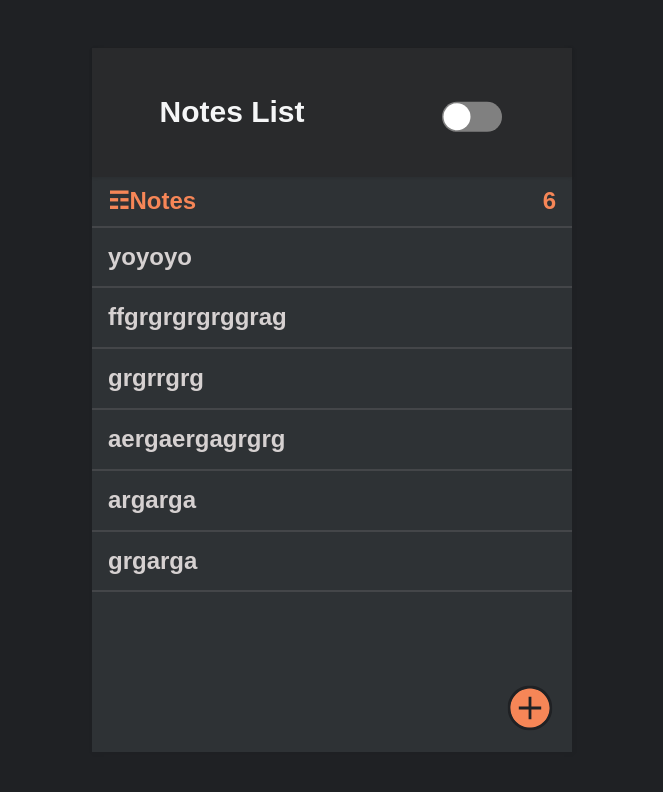
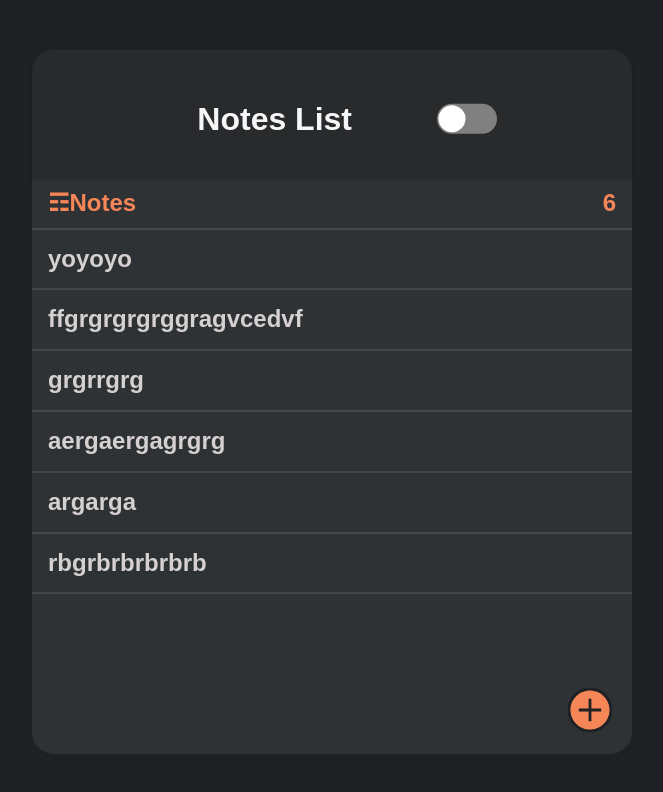
Before and after one commit to steliosal/mynotes, a React (Create React App) app: page / in a window 1280 px wide. Shown: the top 792 px of the page, without its empty margins (308-971 px from the left). Built offline with nearby package versions, Linux system fonts and the light colour scheme; data requests are answered from the project's data file.

Commit message:
theme progress

```diff
--- a/db.json
+++ b/db.json
@@ -2,17 +2,17 @@
   "notes": [
     {
       "body": "yoyoyo",
-      "updated": "2021-10-23T17:06:18.333Z",
+      "updated": "2021-10-25T14:23:01.651Z",
       "id": 8
     },
     {
-      "body": "ffgrgrgrgrggrag",
-      "updated": "2021-10-25T08:25:51.932Z",
+      "body": "ffgrgrgrgrggragvcedvf",
+      "updated": "2021-10-25T18:04:15.501Z",
       "id": 13
     },
     {
       "body": "grgrrgrg",
-      "updated": "2021-10-25T12:14:04.439Z",
+      "updated": "2021-10-25T15:49:16.771Z",
       "id": 18
     },
     {
@@ -26,8 +26,8 @@
       "id": 22
     },
     {
-      "body": "grgarga",
-      "updated": "2021-10-25T10:12:46.028Z",
+      "body": "rbgrbrbrbrbrb",
+      "updated": "2021-10-25T15:31:08.825Z",
       "id": 23
     }
   ]
--- a/src/App.css
+++ b/src/App.css
@@ -1,5 +1,5 @@
 
-:root {
+.light-mode {
   --color-main: #f68657;
   --color-text: #383a3f;
   --color-dark: #1f2124;
@@ -11,7 +11,7 @@
   --color-border:#e0e3e6;
 }
 
-.dark {
+.dark-mode {
     --color-main: #f68657;
     --color-text: #d6d1d1;
     --color-dark: #f5f6f7;
@@ -42,6 +42,60 @@ a{
     text-decoration: none;
 }
 
+/* TOGGLE SWITCH */
+
+input[type=checkbox]{
+	height: 0;
+	width: 0;
+	visibility: hidden;
+}
+
+
+
+
+label {
+	cursor: pointer;
+	text-indent: -9999px;
+	width: 200px;
+	height: 100px;
+	background: grey;
+	display: block;
+	border-radius: 100px;
+	position: relative;
+}
+
+label:after {
+	content: '';
+	position: absolute;
+	top: 5px;
+	left: 5px;
+	width: 90px;
+	height: 90px;
+	background: #fff;
+	border-radius: 90px;
+	transition: 0.3s;
+}
+
+input:checked + label {
+	background: #f68657;
+}
+
+input:checked + label:after {
+	left: calc(100% - 5px);
+	transform: translateX(-100%);
+}
+
+label:active:after {
+	width: 130px;
+}
+
+/* // centering
+body {
+	display: flex;
+	justify-content: center;
+	align-items: center;
+	height: 100vh;
+} */
 
 /* APP STYLES */
 
@@ -50,46 +104,60 @@ width: 100%;
 height: 100vh;
 color: var(--color-text);
 background-color: var(--color-bg);
-display: flex;
 align-items: center;
 }
 
 
 .app{
 width: 100%;
-max-width: 480px;
+max-width: 600px;
 height: 88vh;
 margin: 0 auto;
 background-color: var(--color-white);
 box-shadow: 1px 1px 6px rgba(0, 0, 0, 0.05);
 position: relative;
+bottom: -50px;
+border-radius: 22px;
 }
 
 .app-header {
+
     display: flex;
     align-items: center;
     padding: 0;
-    justify-content: center;
+    justify-content: space-between;
     background-color: var(--color-lighter);
     box-shadow: 0px 1px 3px rgba(0, 0, 0, 0.1);
-
+    border-top-left-radius: 22px;
+    border-top-right-radius: 22px;
 }
 
-.app-header h1 {
+.app-label {
     font-size: 30px;
     color: var(--color-dark);
     font-weight: 800;
-    text-align:center;
-    justify-content: space-between;
     flex: 1;
-
 }
 
-.switch{
-  flex: 1
+.app-label h1{
+    position: absolute;
+    right: 280px;
+    top: 55px;
+    font-size: xx-large;
+    font-weight: 600;
+}
+
+.app-toggle{
+
+  flex: 1;
+  transform: scale(0.3);
 
 }
 /* NOTES PAGE */
+
+.notes{
+    flex: 1;
+}
 
 .notes-header{
 display: flex;
--- a/src/App.js
+++ b/src/App.js
@@ -1,4 +1,4 @@
-import React from "react";
+import React,{useState} from "react";
 import { BrowserRouter as Router, Route } from "react-router-dom";
 import Header from "./components/Header";
 import NotesPage from "./pages/NotesPage";
@@ -7,13 +7,23 @@ import './App.css';
 
 
 function App() {
+
+  const [darkMode, setDarkMode] = useState(true);
   return (
     <Router>
-      <div className = "container dark">
+      <div className = { darkMode ? "dark-mode" : "light-mode"}>
+      <div className = "container">
         <div className="app">
-        <Header />
-        <Route component={NotesPage} exact path="/" />
-        <Route component={SingleNotePage} path="/note/:id" />
+          <div className="app-header">
+            <Header/>
+            <div className="app-toggle">
+              <input type="checkbox" id="switch" onChange={() => setDarkMode(!darkMode)}/>
+              <label for="switch">Toggle</label>
+            </div>
+        </div>
+          <Route component={NotesPage} exact path="/" />
+          <Route component={SingleNotePage} path="/note/:id" />
+          </div>
     </div>
     </div>
       </Router>
--- a/src/components/Header.jsx
+++ b/src/components/Header.jsx
@@ -1,11 +1,11 @@
 import React from "react";
-import ToggleSwitch from "./ToggleSwitch";
+
 
 function Header() {
   return (
-    <div className="app-header">
+    <div className="app-label">
       <h1>Notes List</h1>
-      <ToggleSwitch className="switch" />
+
     </div>
   );
 }
--- a/src/components/ToggleSwitch.css
+++ /dev/null
@@ -1,54 +0,0 @@
-input[type=checkbox]{
-	height: 0;
-	width: 0;
-	visibility: hidden;
-}
-
-.toggle-container{
-        transform: scale(0.3);
-}
-
-
-label {
-	cursor: pointer;
-	text-indent: -9999px;
-	width: 200px;
-	height: 100px;
-	background: grey;
-	display: block;
-	border-radius: 100px;
-	position: relative;
-}
-
-label:after {
-	content: '';
-	position: absolute;
-	top: 5px;
-	left: 5px;
-	width: 90px;
-	height: 90px;
-	background: #fff;
-	border-radius: 90px;
-	transition: 0.3s;
-}
-
-input:checked + label {
-	background: #f68657;
-}
-
-input:checked + label:after {
-	left: calc(100% - 5px);
-	transform: translateX(-100%);
-}
-
-label:active:after {
-	width: 130px;
-}
-
-// centering
-body {
-	display: flex;
-	justify-content: center;
-	align-items: center;
-	height: 100vh;
-}
--- a/src/components/ToggleSwitch.jsx
+++ b/src/components/ToggleSwitch.jsx
@@ -1,13 +1,13 @@
-import React from "react";
-import "./ToggleSwitch.css";
+// import React from "react";
+// import "../App.css";
 
-const ToggleSwitch = () => {
-  return (
-    <div className="toggle-container">
-      <input type="checkbox" id="switch" />
-      <label for="switch">Toggle</label>
-    </div>
-  );
-};
+// const ToggleSwitch = (props) => {
+//   return (
+//     <div className="app-toggle">
+//       <input type="checkbox" id="switch" />
+//       <label for="switch">Toggle</label>
+//     </div>
+//   );
+// };
 
-export default ToggleSwitch;
+// export default ToggleSwitch;
```
